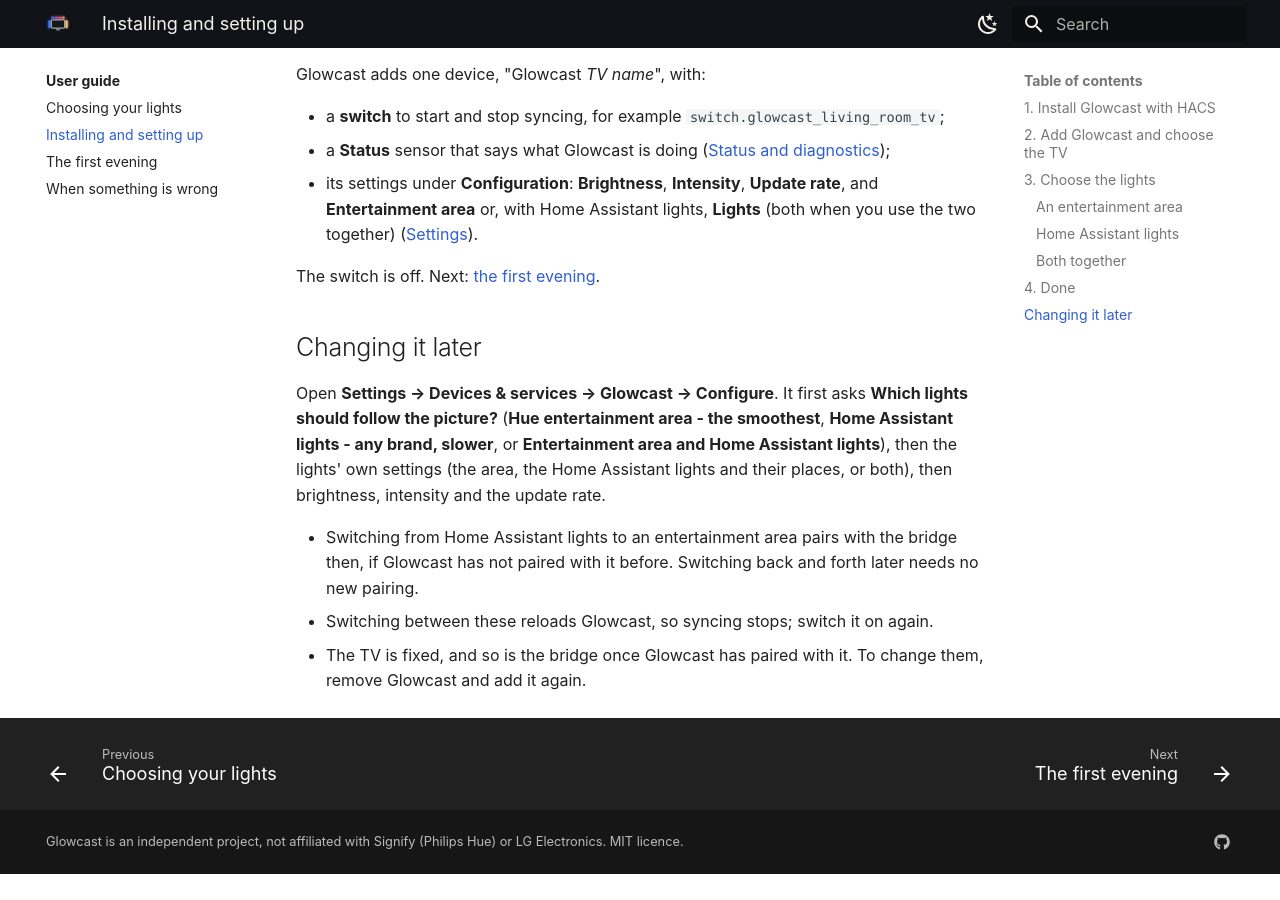
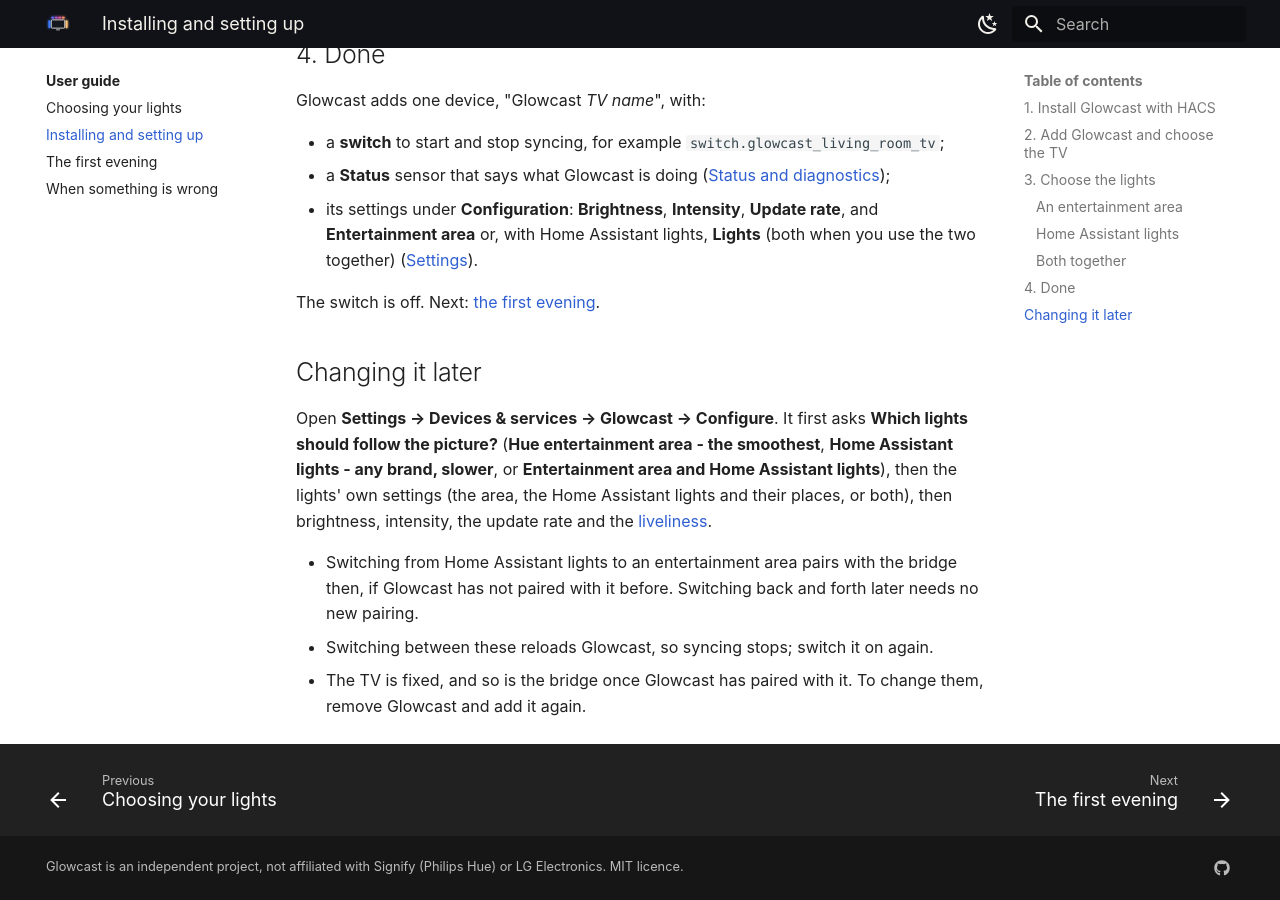
Before and after one commit to nicohabets/glowcast, an MkDocs documentation site: the page built from website/pages/guide/setup.md, in a window 1280 px wide and 900 px high, scrolled down 5303 px. Built offline with MkDocs 1.6.1 and Material for MkDocs 9.7.7, drawn with Linux system fonts in a browser that asks for light colours; before the commit the page ends 6177 px from its top, so only the background shows below that; some of the changed text lies outside the part shown.

Commit message:
Demo flows and texts: the liveliness in the settings flow and on the device page (#16)
The settings and entities flows also pick a liveliness; the settings
screenshot shows it; the menu's description and the guide pages name it.

Co-Authored-By: Claude Opus 5.5 <noreply@anthropic.com>

```diff
--- a/website/pages/guide/setup.md
+++ b/website/pages/guide/setup.md
@@ -55,7 +55,7 @@ An entertainment area and Home Assistant lights together are set up under **Conf
 1. Open **Settings → Devices & services → Glowcast → Configure** and choose **Entertainment area and Home Assistant lights**.
 2. The entertainment area's steps: **Choose the entertainment area** (first **Choose the Hue bridge** and **Pair with the Hue bridge** if Glowcast has not paired with the bridge yet).
 3. The Home Assistant lights' steps, as above. A light that is already in the entertainment area cannot also be a Home Assistant light: the step says which lights, and you pick others.
-4. **Glowcast settings**: brightness, intensity and the update rate, which apply to both.
+4. **Glowcast settings**: brightness, intensity, the update rate and the liveliness, which apply to both.
 
 ![Glowcast's settings screen in Home Assistant: choose Entertainment area and Home Assistant lights, keep the entertainment area TV area, follow the Home Assistant area Living Room, put Floor lamp left and Light bar right of the screen, keep brightness, intensity and the update rate, save, then the device page with Entertainment area and Lights under Configuration.](../images/combined-settings-ha-lights.gif){ width="400" }
 
@@ -75,7 +75,7 @@ The switch is off. Next: [the first evening](first-evening.md).
 
 ## Changing it later
 
-Open **Settings → Devices & services → Glowcast → Configure**. It first asks **Which lights should follow the picture?** (**Hue entertainment area - the smoothest**, **Home Assistant lights - any brand, slower**, or **Entertainment area and Home Assistant lights**), then the lights' own settings (the area, the Home Assistant lights and their places, or both), then brightness, intensity and the update rate.
+Open **Settings → Devices & services → Glowcast → Configure**. It first asks **Which lights should follow the picture?** (**Hue entertainment area - the smoothest**, **Home Assistant lights - any brand, slower**, or **Entertainment area and Home Assistant lights**), then the lights' own settings (the area, the Home Assistant lights and their places, or both), then brightness, intensity, the update rate and the [liveliness](../docs/liveliness.md).
 
 - Switching from Home Assistant lights to an entertainment area pairs with the bridge then, if Glowcast has not paired with it before. Switching back and forth later needs no new pairing.
 - Switching between these reloads Glowcast, so syncing stops; switch it on again.
```
Also changed, not shown: website/pages/docs/home-assistant-lights.md (+1 -1 lines), website/pages/docs/limits.md (+1 -1 lines), website/pages/guide/first-evening.md (+1 -1 lines), docs/images/settings.png, scripts/README.md, 3 other files.
